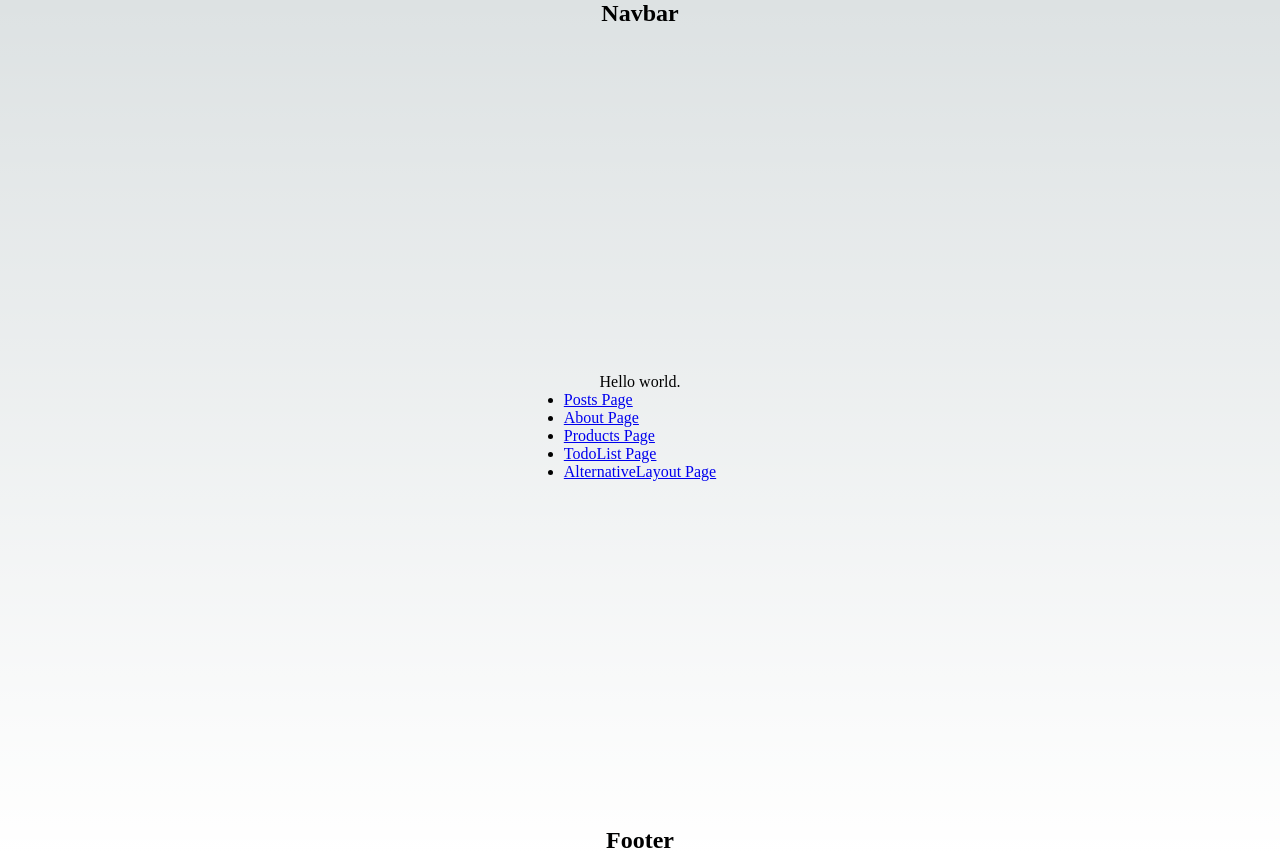
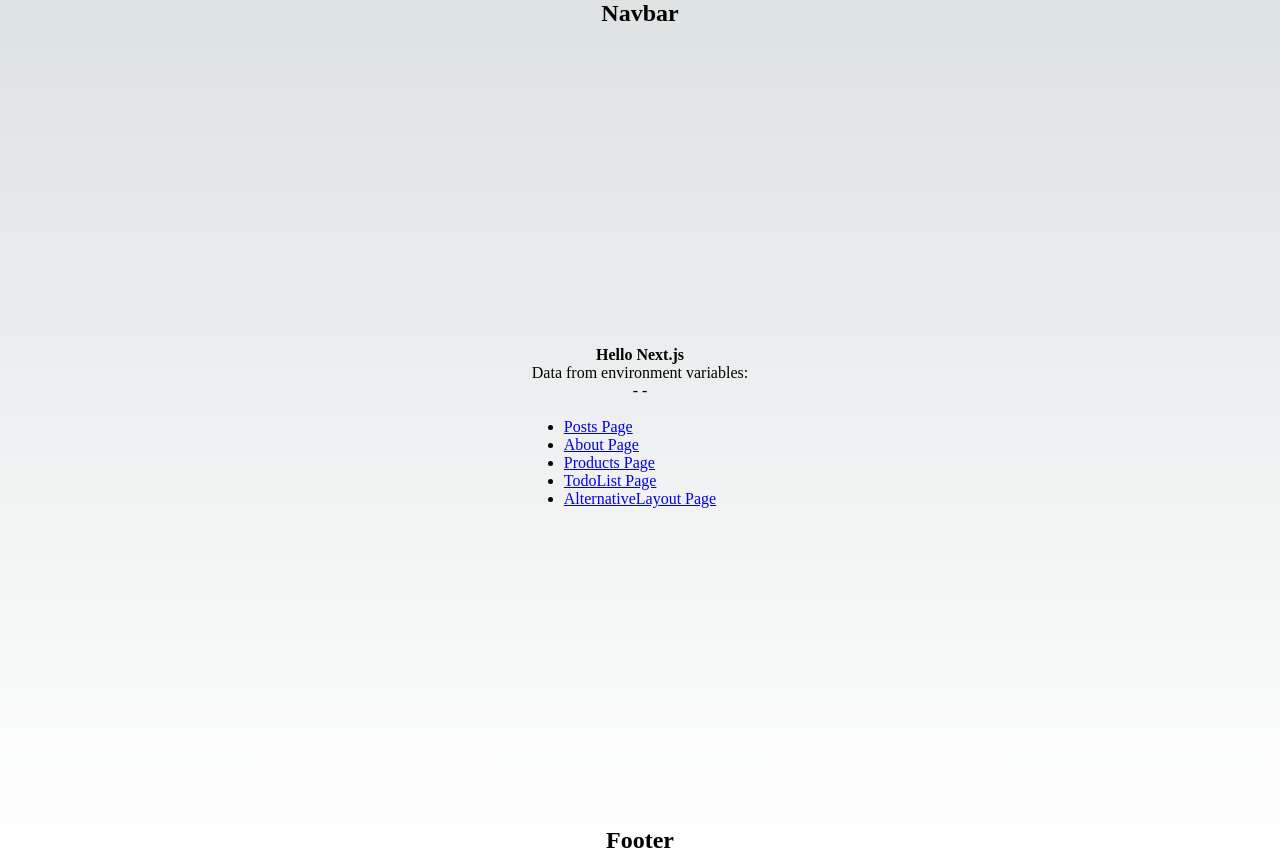
Before and after one commit to lesenelir/demo-for-nextjs, a Next.js app: page / in a window 1280 px wide. Built offline with nearby package versions, Linux system fonts and the light colour scheme.

Commit message:
feat: environment variable .env.local auto ignore

```diff
--- a/src/pages/index.tsx
+++ b/src/pages/index.tsx
@@ -1,9 +1,36 @@
 import Head from 'next/head'
 import Link from "next/link"
+import {GetStaticProps} from "next"
 
 import styles from '../styles/home.module.css'
 
-function Home() {
+interface IData {
+  host: string,
+  user: string,
+  pass: string
+}
+
+interface IProps {
+  data: IData
+}
+
+export const getStaticProps: GetStaticProps = async () => {
+  const data = {
+    host: process.env.DB_HOST,
+    user:process.env.DB_USER,
+    pass: process.env.DB_PASS
+  }
+
+  return {
+    props: {
+      data
+    }
+  }
+}
+
+function Home(props: IProps) {
+  const {data} = props
+
   return (
     <>
       <Head>
@@ -14,7 +41,9 @@ function Home() {
       </Head>
 
       <main className={styles.main}>
-        Hello world.
+        <h4>Hello Next.js</h4>
+        <p>Data from environment variables: </p>
+        <p>{data.host} - {data.user} - {data.pass}</p>
         <br/>
 
         <ul>
```
Also changed, not shown: 1 other file (tests, documents, lock files or other folders).
